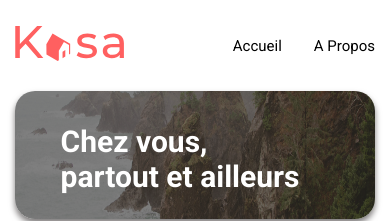
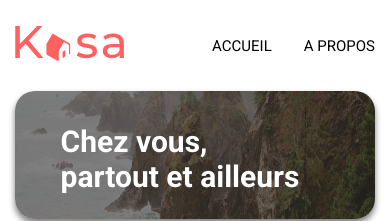
Before and after one commit to ChloeCassanJouin/KASA, a React (Vite) app: page / in a window 390 px wide. Shown: the top 221 px of the page. Built offline with nearby package versions, Linux system fonts and the light colour scheme.

Commit message:
text-transform header

```diff
--- a/src/SASS/Layout/header.scss
+++ b/src/SASS/Layout/header.scss
@@ -22,6 +22,7 @@
 
           a {
             text-decoration: none;
+            text-transform: lowercase;
             color: black;
             font-size: 15px;
 
@@ -43,6 +44,10 @@
       padding: 20px 15px 20px 15px;
       max-width: 100%;
 
+    .header__nav .nav-link {
+      text-transform: uppercase;
+    }
+
     .logo {
       img {
         max-width: 100px;
--- a/src/SASS/Main.css
+++ b/src/SASS/Main.css
@@ -40,6 +40,7 @@ html {
 }
 .header nav ul a {
   text-decoration: none;
+  text-transform: lowercase;
   color: black;
   font-size: 15px;
 }
@@ -52,6 +53,9 @@ html {
   .header {
     padding: 20px 15px 20px 15px;
     max-width: 100%;
+  }
+  .header .header__nav .nav-link {
+    text-transform: uppercase;
   }
   .header .logo img {
     max-width: 100px;
--- a/src/components/Header.jsx
+++ b/src/components/Header.jsx
@@ -13,10 +13,10 @@ const Header = () => {
             <nav className="header__nav">
                 <ul>
                     <li>
-                        <a href="/">Accueil</a>
+                    <a href="/" className="nav-link">Accueil</a>
                     </li>
                     <li>
-                        <a href="/about">A Propos</a>
+                    <a href="/about" className="nav-link">A Propos</a>
                     </li>
                 </ul>
             </nav>
```
Also changed, not shown: 1 other file (tests, documents, lock files or other folders).
